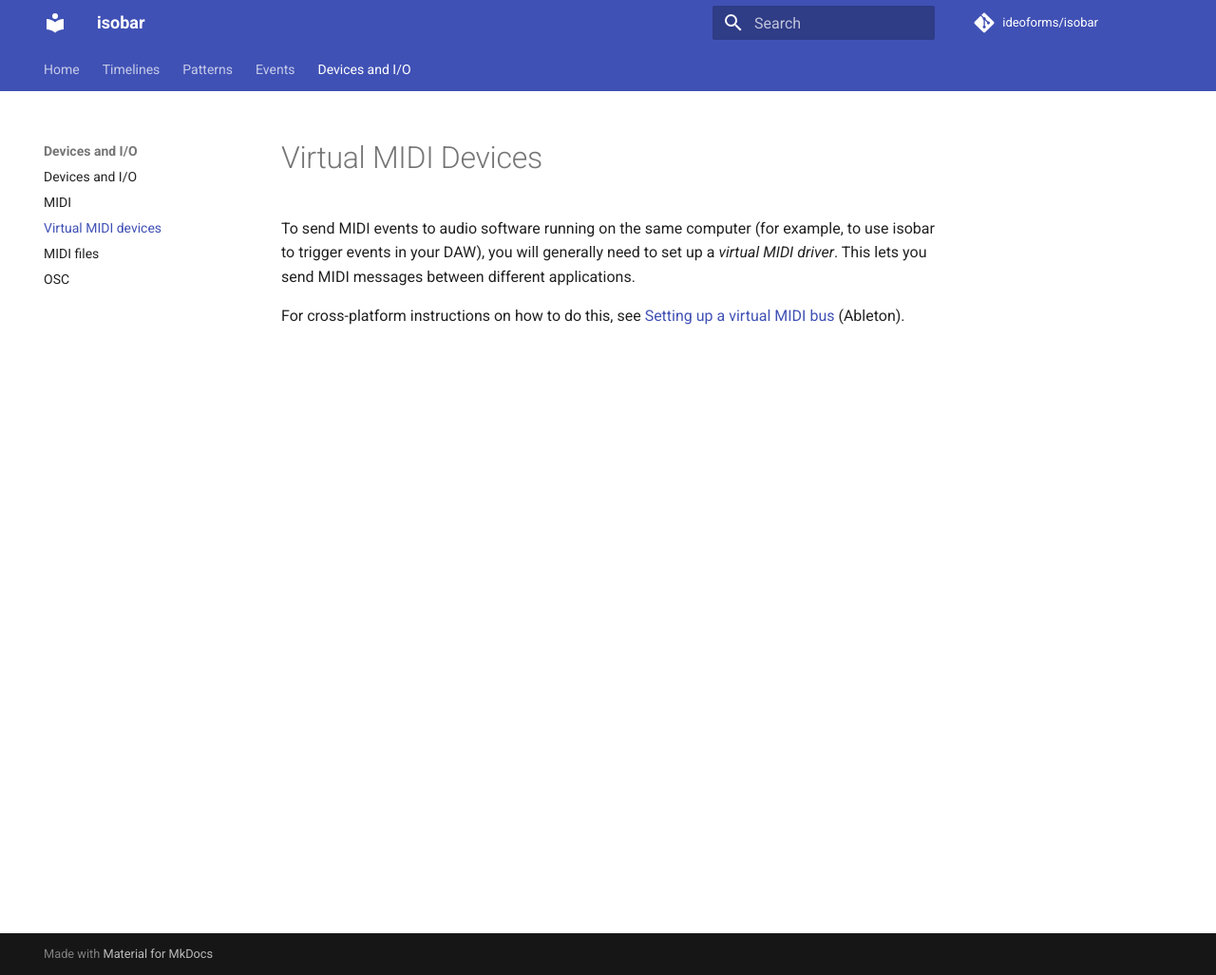
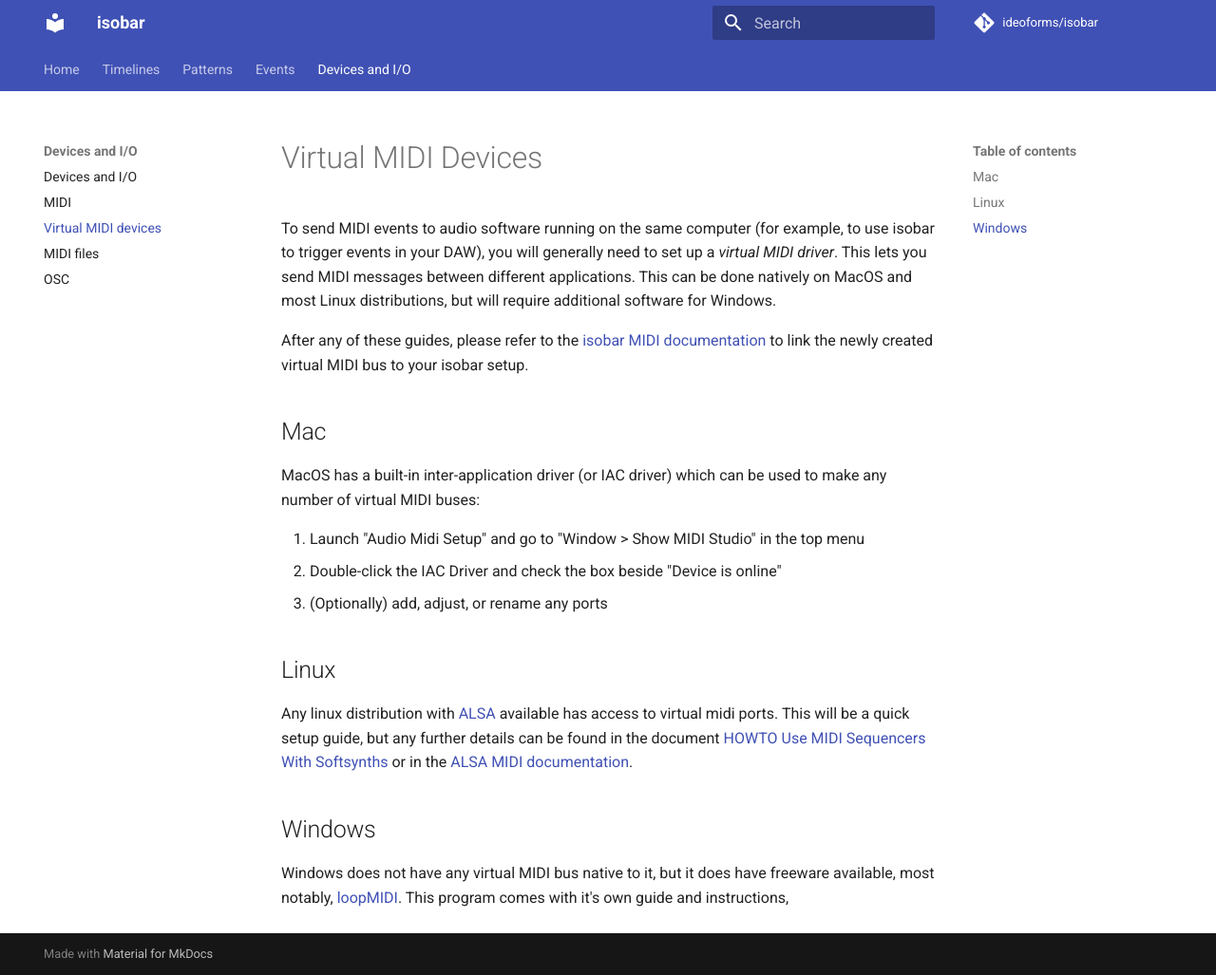
Before and after one commit to ideoforms/isobar, an MkDocs documentation site: the page built from docs/devices/virtual-midi-devices.md, in a window 1280 px wide and 1027 px high. Shown: the whole window at 95% size. Built offline with MkDocs 1.6.1 and Material for MkDocs 9.7.7, drawn with Linux system fonts in a browser that asks for light colours; comment, search, counter and statistics services are not loaded.

Commit message:
Windows and Mac updated

```diff
--- a/docs/devices/virtual-midi-devices.md
+++ b/docs/devices/virtual-midi-devices.md
@@ -1,5 +1,21 @@
 # Virtual MIDI Devices
 
-To send MIDI events to audio software running on the same computer (for example, to use isobar to trigger events in your DAW), you will generally need to set up a *virtual MIDI driver*. This lets you send MIDI messages between different applications.
+To send MIDI events to audio software running on the same computer (for example, to use isobar to trigger events in your DAW), you will generally need to set up a *virtual MIDI driver*. This lets you send MIDI messages between different applications. This can be done natively on MacOS and most Linux distributions, but will require additional software for Windows.
 
-For cross-platform instructions on how to do this, see [Setting up a virtual MIDI bus](https://help.ableton.com/hc/en-us/articles/209774225-How-to-setup-a-virtual-MIDI-bus) (Ableton).
+After any of these guides, please refer to the [isobar MIDI documentation](midi.md) to link the newly created virtual MIDI bus to your isobar setup.
+
+## Mac
+
+MacOS has a built-in inter-application driver (or IAC driver) which can be used to make any number of virtual MIDI buses:
+
+1. Launch "Audio Midi Setup" and go to "Window > Show MIDI Studio" in the top menu
+2. Double-click the IAC Driver and check the box beside "Device is online"
+3. (Optionally) add, adjust, or rename any ports
+
+## Linux
+
+Any linux distribution with [ALSA](https://www.alsa-project.org/wiki/Main_Page) available has access to virtual midi ports. This will be a quick setup guide, but any further details can be found in the document [HOWTO Use MIDI Sequencers With Softsynths](https://tldp.org/HOWTO/MIDI-HOWTO-10.html) or in the [ALSA MIDI documentation](https://alsa.opensrc.org/AlsaMidi).
+
+## Windows
+
+Windows does not have any virtual MIDI bus native to it, but it does have freeware available, most notably, [loopMIDI](http://www.tobias-erichsen.de/software/loopmidi.html). This program comes with it's own guide and instructions,
```
